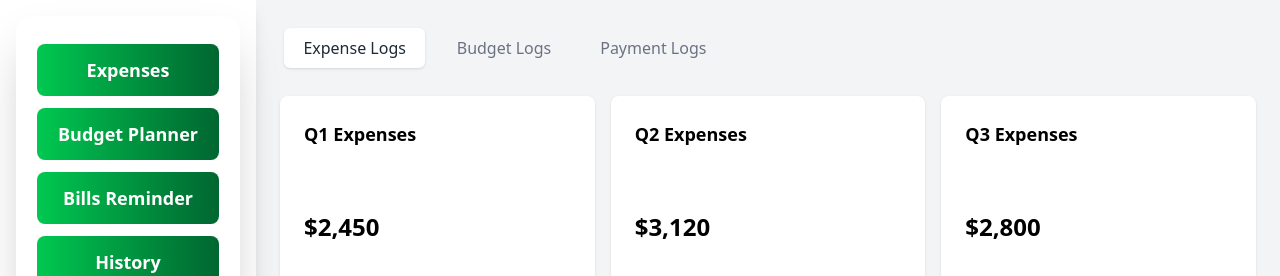
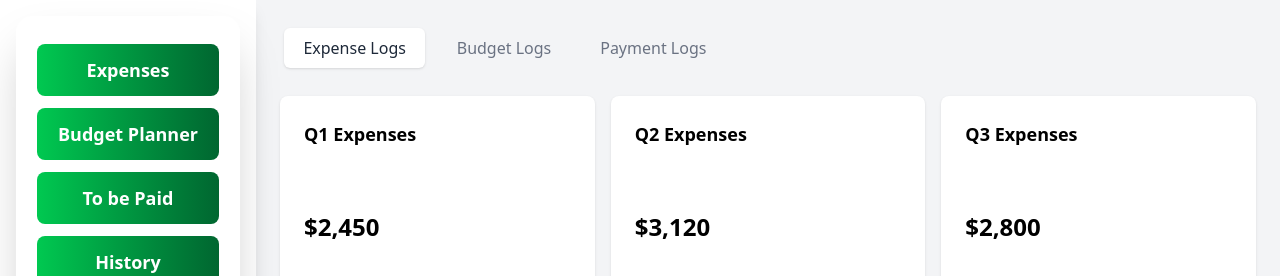
Before and after one commit to cianvergelll/Kwenta-Svelte, a SvelteKit app: page /history in a window 1280 px wide. Shown: the top 276 px of the page. Built offline with nearby package versions, Linux system fonts and the light colour scheme.

Commit message:
minor adjustments

```diff
--- a/src/components/Sidenav.svelte
+++ b/src/components/Sidenav.svelte
@@ -37,7 +37,7 @@
 	<ul class="flex flex-col items-center justify-start space-y-2 p-4">
 		<li class={`${tabs} mt-3`}><a href="/home">Expenses</a></li>
 		<li class={tabs}><a href="/budget-planner">Budget Planner</a></li>
-		<li class={tabs}><a href="/bill-reminder">Bills Reminder</a></li>
+		<li class={tabs}><a href="/bill-reminder">To be Paid</a></li>
 		<li class={tabs}><a href="/history">History</a></li>
 		<li class={tabs}><a href="foo">Notifications</a></li>
 		<li class={`${tabs} mt-55`}><a href="foo">Settings</a></li>
--- a/src/routes/bill-reminder/+page.svelte
+++ b/src/routes/bill-reminder/+page.svelte
@@ -325,7 +325,7 @@
 					<h2
 						class="py- mx-auto mt-5 flex w-[92%] items-center justify-center rounded-md bg-gradient-to-r from-green-500 to-green-700 py-2 text-center text-lg font-semibold tracking-wide text-white"
 					>
-						BILLS REMINDER
+						ADD BILL
 					</h2>
 
 					<form onsubmit={addBill} class="flex h-full flex-col gap-4 p-6">
--- a/src/routes/home/+page.svelte
+++ b/src/routes/home/+page.svelte
@@ -452,8 +452,8 @@
 							variant="secondary"
 							preventDefault={true}
 							className="w-[40%]"
-							action={addExpense}>Add Expense</Button
-						>
+							action={addExpense}
+						></Button>
 					</div>
 				</form>
 			</div>
--- a/src/routes/saving-goals/+page.svelte
+++ b/src/routes/saving-goals/+page.svelte
@@ -151,7 +151,6 @@
 				return;
 			}
 
-			// If the deleted goal was the selected one, clear the selection
 			if (selectedGoal && selectedGoal.id === id) {
 				selectedGoal = null;
 				topups = [];
```
